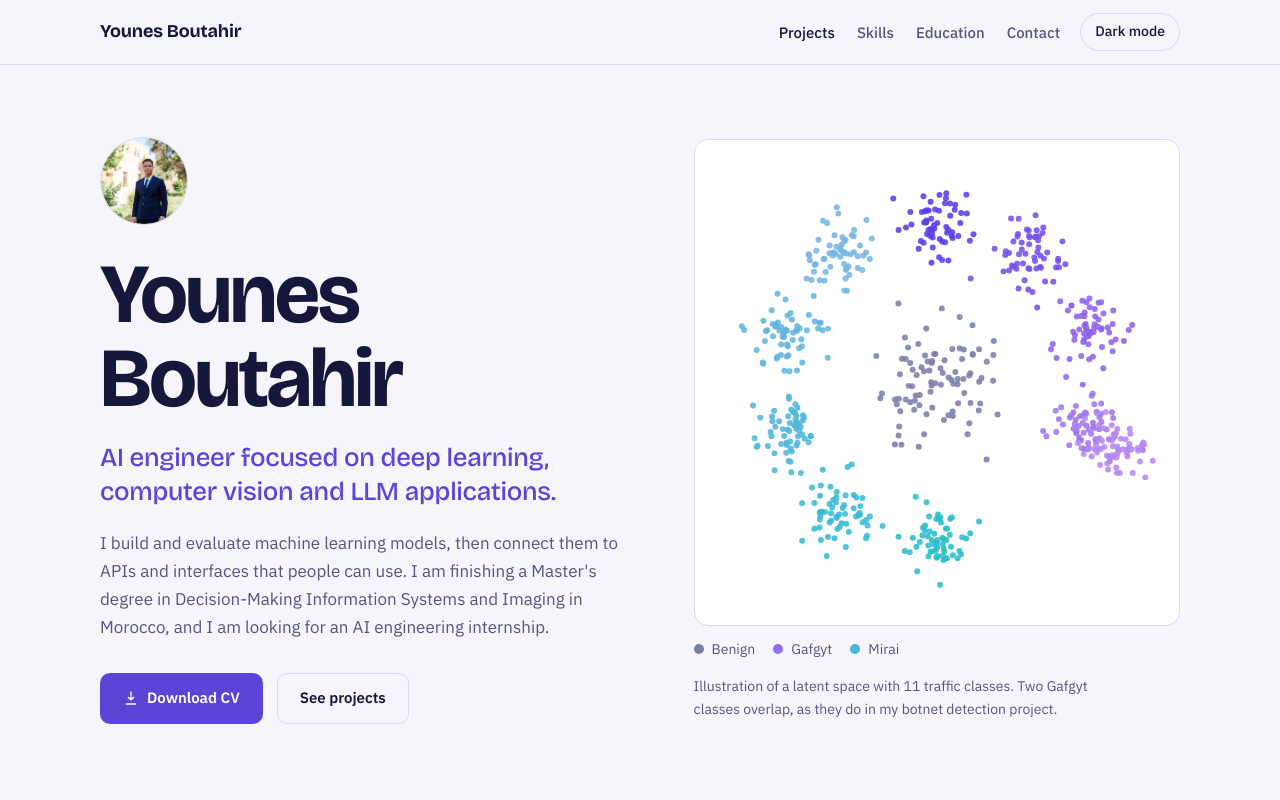
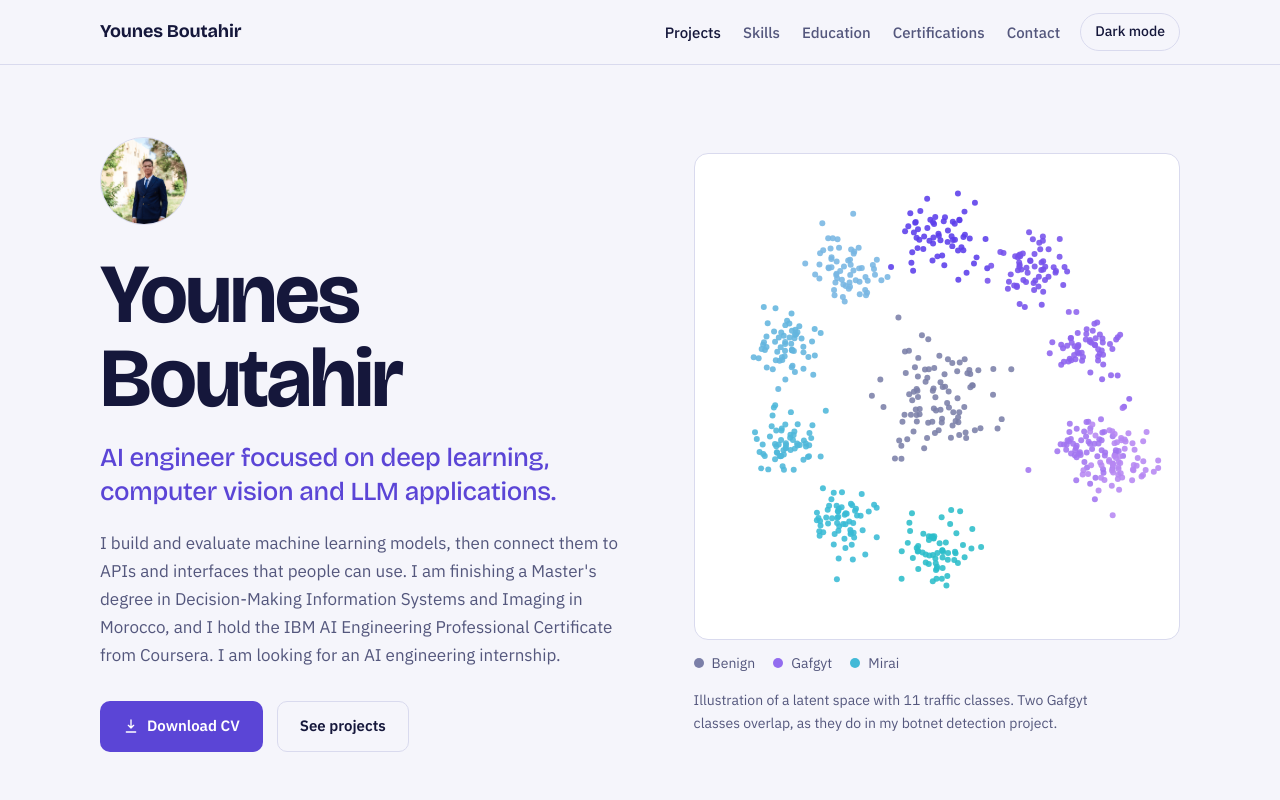
Before and after one commit to boutahir-younes/boutahir-younes.github.io, a plain HTML site: page index.html in a window 1280 px wide. Shown: the top 800 px of the page. Drawn offline with nearby package versions, Linux system fonts and the light colour scheme.

Commit message:
Add certifications section to index.html
Added certifications section with IBM AI Engineering Professional Certificate details.

```diff
--- a/index.html
+++ b/index.html
@@ -65,7 +65,7 @@
 }
 
 *, *::before, *::after { box-sizing: border-box; }
-html { scroll-behavior: smooth; scroll-padding-top: calc(var(--nav-h) + 16px); }
+html { scroll-padding-top: calc(var(--nav-h) + 16px); }
 body {
   margin: 0;
   background: var(--bg);
@@ -238,7 +238,10 @@ img { max-width: 100%; }
 
 footer { border-top: 1px solid var(--line); padding: 28px 0; color: var(--muted); font-size: 14px; }
 
-/* One entrance for the hero figure only; respects reduced motion */
+/* Certifications */
+.cert h3 { font-family: var(--font-head); font-weight: 600; font-size: 22px; line-height: 1.25; margin: 0 0 6px; letter-spacing: -0.01em; }
+.cert p { margin: 0 0 14px; color: var(--muted); max-width: 62ch; }
+
 @media (max-width: 860px) {
   .hero { padding: 48px 0 72px; }
   .hero .wrap { grid-template-columns: 1fr; gap: 48px; }
@@ -267,6 +270,7 @@ footer { border-top: 1px solid var(--line); padding: 28px 0; color: var(--muted)
           <li><a href="#projects">Projects</a></li>
           <li><a href="#skills">Skills</a></li>
           <li><a href="#education">Education</a></li>
+          <li><a href="#certifications">Certifications</a></li>
           <li><a href="#contact">Contact</a></li>
         </ul>
       </nav>
@@ -286,7 +290,8 @@ footer { border-top: 1px solid var(--line); padding: 28px 0; color: var(--muted)
         <p class="summary">
           I build and evaluate machine learning models, then connect them to APIs and interfaces that people can use.
           I am finishing a Master's degree in Decision-Making Information Systems and Imaging in Morocco,
-          and I am looking for an AI engineering internship.
+          and I hold the IBM AI Engineering Professional Certificate from Coursera.
+          I am looking for an AI engineering internship.
         </p>
         <div class="actions">
           <a class="btn btn-primary" href="CV.pdf" download="CV_BOUTAHIR_YOUNES.pdf">
@@ -448,6 +453,20 @@ footer { border-top: 1px solid var(--line); padding: 28px 0; color: var(--muted)
     </div>
   </section>
 
+  <section class="section" id="certifications">
+    <div class="wrap">
+      <h2>Certifications</h2>
+      <div class="cert">
+        <h3>IBM AI Engineering Professional Certificate</h3>
+        <p>Issued by IBM through Coursera.</p>
+        <!--
+          Add the year and your credential link when you have it, for example:
+          <a class="repo-link" href="YOUR_CREDENTIAL_URL" target="_blank" rel="noopener">Verify credential</a>
+        -->
+      </div>
+    </div>
+  </section>
+
   <section class="section contact" id="contact">
     <div class="wrap">
       <h2>Contact</h2>
@@ -506,10 +525,9 @@ footer { border-top: 1px solid var(--line); padding: 28px 0; color: var(--muted)
     targets.forEach(function (t) { if (t) io.observe(t); });
   }
 
-  /* Latent space illustration: one load animation, clusters settle into place */
+  /* Latent space illustration: drawn once, static */
   var svg = document.getElementById("latent");
   var NS = "http://www.w3.org/2000/svg";
-  var reduce = window.matchMedia("(prefers-reduced-motion: reduce)").matches;
 
   function mulberry(seed) {
     return function () {
@@ -546,8 +564,7 @@ footer { border-top: 1px solid var(--line); padding: 28px 0; color: var(--muted)
     });
   }
 
-  var dots = [];
-  classes.forEach(function (cl, ci) {
+  classes.forEach(function (cl) {
     for (var k = 0; k < cl.n; k++) {
       var x = Math.max(8, Math.min(392, cl.c[0] + gauss() * cl.s));
       var y = Math.max(8, Math.min(392, cl.c[1] + gauss() * cl.s));
@@ -556,23 +573,10 @@ footer { border-top: 1px solid var(--line); padding: 28px 0; color: var(--muted)
       dot.setAttribute("cx", "0");
       dot.setAttribute("cy", "0");
       dot.style.fill = cl.color;
-      var sx = rand() * 400, sy = rand() * 400;
-      dot.style.transform = reduce ? "translate(" + x + "px," + y + "px)" : "translate(" + sx + "px," + sy + "px)";
+      dot.style.transform = "translate(" + x + "px," + y + "px)";
       svg.appendChild(dot);
-      dots.push({ el: dot, x: x, y: y, delay: ci * 70 });
     }
   });
-
-  if (!reduce) {
-    requestAnimationFrame(function () {
-      requestAnimationFrame(function () {
-        dots.forEach(function (d) {
-          d.el.style.transition = "transform 1.6s cubic-bezier(.2,.7,.2,1) " + d.delay + "ms";
-          d.el.style.transform = "translate(" + d.x + "px," + d.y + "px)";
-        });
-      });
-    });
-  }
 })();
 </script>
 </body>
```
